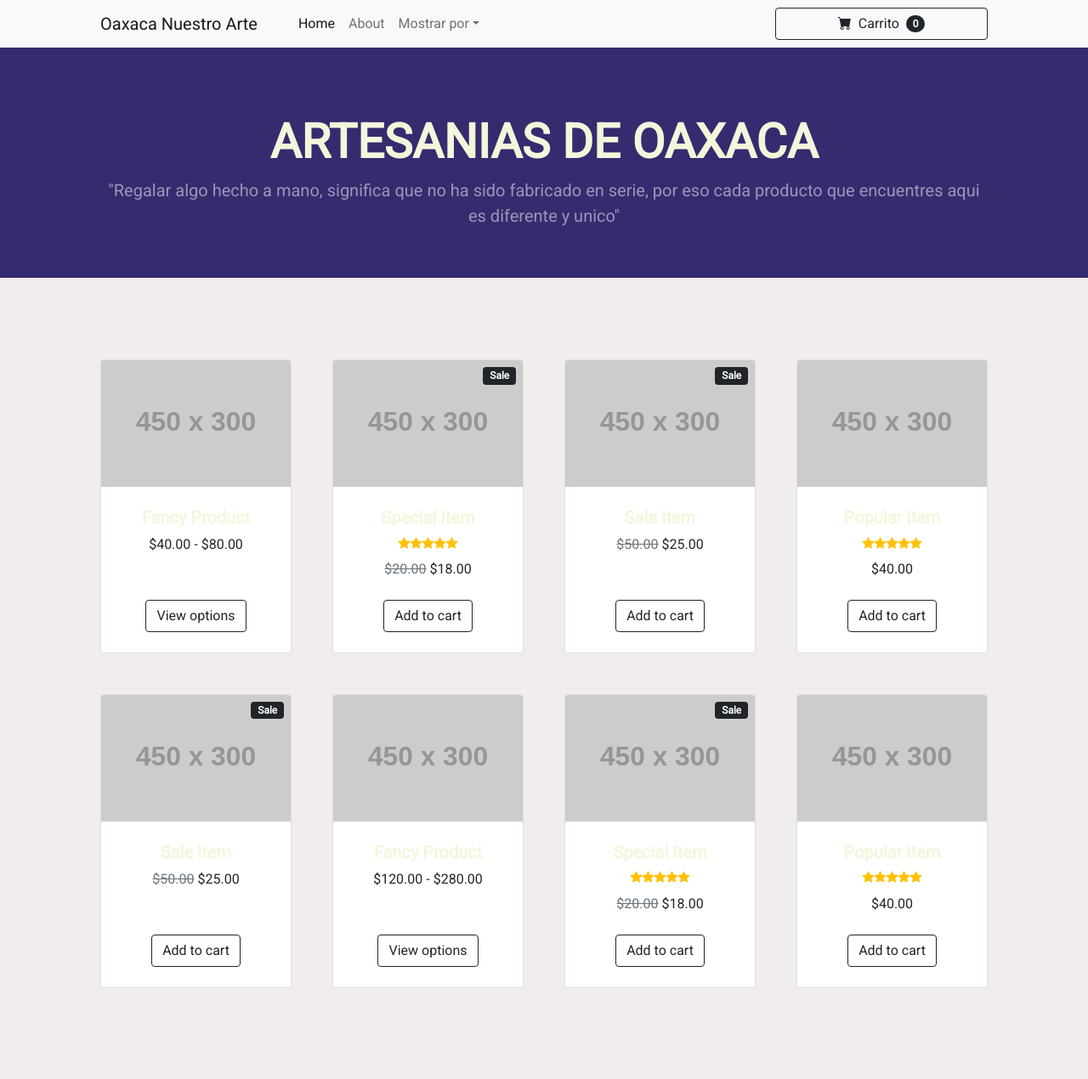
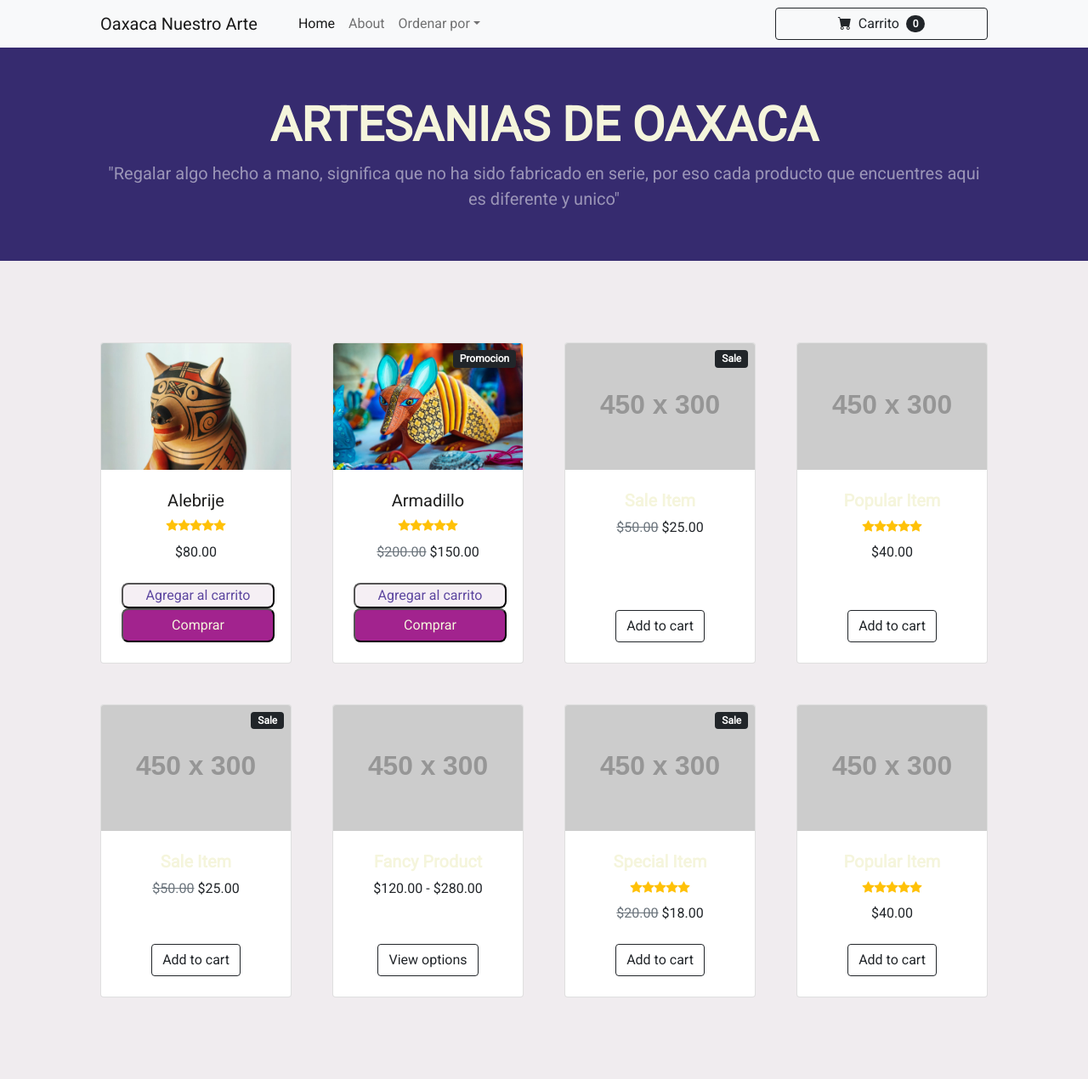
Before and after one commit to ludan95/proyectoOaxacaNuestroArte, a PHP site: page /pages/catalogo.html in a window 1280 px wide. Shown: the whole page at 85% size. Before the commit the page ends 1163 px from the top, so only its background shows below. Run offline with PHP 8.4, Linux system fonts and the light colour scheme; grey boxes labelled with a size stand in for pictures from a placeholder-image service; some libraries are stand-ins or nearby versions.

Commit message:
Adiccion de imagenes y botones

```diff
--- a/css/styles.css
+++ b/css/styles.css
@@ -57,5 +57,17 @@
     display: block;
     float: none;
     position: static;
-    padding: 30px 0 10px 0;
+    padding: 10px 0 10px 0;
 }
+.subtitulo{
+    color: rgb(31, 31, 30);
+}
+.botonComprar{
+    width: 180px;
+    height: 40px;
+}
+.botonFavorito{
+    background-color: #f5eff4;
+    width: 180px;
+    color: #5d47a0;
+}
--- a/pages/catalogo.html
+++ b/pages/catalogo.html
@@ -27,7 +27,7 @@
                         <li class="nav-item"><a class="nav-link active" aria-current="page" href="#!">Home</a></li>
                         <li class="nav-item"><a class="nav-link" href="#!">About</a></li>
                         <li class="nav-item dropdown">
-                            <a class="nav-link dropdown-toggle" id="navbarDropdown" href="#" role="button" data-bs-toggle="dropdown" aria-expanded="false">Mostrar por</a>
+                            <a class="nav-link dropdown-toggle" id="navbarDropdown" href="#" role="button" data-bs-toggle="dropdown" aria-expanded="false">Ordenar por</a>
                             <ul class="dropdown-menu" aria-labelledby="navbarDropdown">
                                 <li><a class="dropdown-item" href="#!">Todos los productos</a></li>
                                 <li><hr class="dropdown-divider" /></li>
@@ -63,33 +63,12 @@
                     <div class="col mb-5">
                         <div class="card h-100">
                             <!-- Product image-->
-                            <img class="card-img-top" src="https://dummyimage.com/450x300/dee2e6/6c757d.jpg" alt="..." />
+                            <img class="card-img-top" src="../img/imgPageCatalogo/Alebrije.jpg"  alt="" height="44%" />
                             <!-- Product details-->
                             <div class="card-body p-4">
                                 <div class="text-center">
                                     <!-- Product name-->
-                                    <h5 class="fw-bolder">Fancy Product</h5>
-                                    <!-- Product price-->
-                                    $40.00 - $80.00
-                                </div>
-                            </div>
-                            <!-- Product actions-->
-                            <div class="card-footer p-4 pt-0 border-top-0 bg-transparent">
-                                <div class="text-center"><a class="btn btn-outline-dark mt-auto" href="#">View options</a></div>
-                            </div>
-                        </div>
-                    </div>
-                    <div class="col mb-5">
-                        <div class="card h-100">
-                            <!-- Sale badge-->
-                            <div class="badge bg-dark text-white position-absolute" style="top: 0.5rem; right: 0.5rem">Sale</div>
-                            <!-- Product image-->
-                            <img class="card-img-top" src="https://dummyimage.com/450x300/dee2e6/6c757d.jpg" alt="..." />
-                            <!-- Product details-->
-                            <div class="card-body p-4">
-                                <div class="text-center">
-                                    <!-- Product name-->
-                                    <h5 class="fw-bolder">Special Item</h5>
+                                    <h5 class="subtitulo">Alebrije</h5>
                                     <!-- Product reviews-->
                                     <div class="d-flex justify-content-center small text-warning mb-2">
                                         <div class="bi-star-fill"></div>
@@ -99,13 +78,46 @@
                                         <div class="bi-star-fill"></div>
                                     </div>
                                     <!-- Product price-->
-                                    <span class="text-muted text-decoration-line-through">$20.00</span>
-                                    $18.00
+                                    $80.00
+                                </div>
+
+                            </div>
+
+                            <!-- Product actions-->
+                            <div class="card-footer p-4 pt-0 border-top-0 bg-transparent">
+                                <button class="botonFavorito"> Agregar al carrito</button>
+                                <button class="botonComprar"> Comprar</button>
+                            </div>
+                        </div>
+                    </div>
+                    <div class="col mb-5">
+                        <div class="card h-100">
+                            <!-- Sale badge-->
+                            <div class="badge bg-dark text-white position-absolute" style="top: 0.5rem; right: 0.5rem">Promocion</div>
+                            <!-- Product image-->
+                            <img class="card-img-top" src="../img/imgPageCatalogo/Armadillo.jpg"  alt="" height="44%" />
+                            <!-- Product details-->
+                            <div class="card-body p-4">
+                                <div class="text-center">
+                                    <!-- Product name-->
+                                    <h5 class="subtitulo">Armadillo</h5>
+                                    <!-- Product reviews-->
+                                    <div class="d-flex justify-content-center small text-warning mb-2">
+                                        <div class="bi-star-fill"></div>
+                                        <div class="bi-star-fill"></div>
+                                        <div class="bi-star-fill"></div>
+                                        <div class="bi-star-fill"></div>
+                                        <div class="bi-star-fill"></div>
+                                    </div>
+                                    <!-- Product price-->
+                                    <span class="text-muted text-decoration-line-through">$200.00</span>
+                                    $150.00
                                 </div>
                             </div>
-                            <!-- Product actions-->
-                            <div class="card-footer p-4 pt-0 border-top-0 bg-transparent">
-                                <div class="text-center"><a class="btn btn-outline-dark mt-auto" href="#">Add to cart</a></div>
+                             <!-- Product actions-->
+                             <div class="card-footer p-4 pt-0 border-top-0 bg-transparent">
+                                <button class="botonFavorito"> Agregar al carrito</button>
+                                <button class="botonComprar"> Comprar</button>
                             </div>
                         </div>
                     </div>
```
Also changed, not shown: img/imgPageCatalogo/Alebrije.jpg (added), img/imgPageCatalogo/Armadillo.jpg (added), img/imgPageCatalogo/Bolsa.jpg (added), img/imgPageCatalogo/Calabera.jpg (added), img/imgPageCatalogo/Canastita.jpg (added), img/imgPageCatalogo/Esfera.jpg (added), img/imgPageCatalogo/Jarro.png (added), img/imgPageCatalogo/Muñeca.jpg (added).
